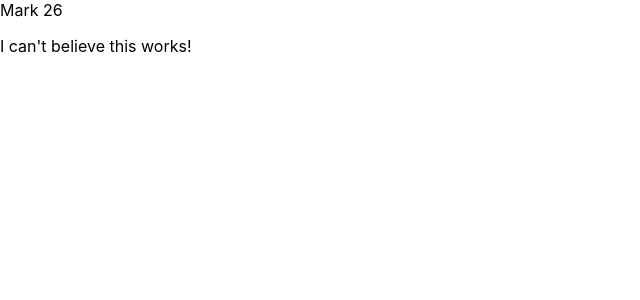
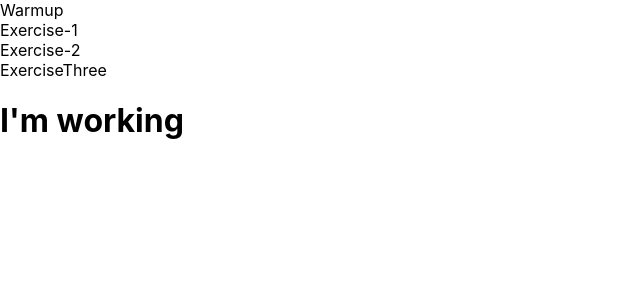
Before and after one commit to MarkGiddings202/React, a React (Create React App) app in the folder practice-app/: page / in a window 1280 px wide. Shown: the top 300 px of the page, without its empty margins (0-640 px from the left). Built offline with nearby package versions, Linux system fonts and the light colour scheme.

Commit message:
Component-setup

```diff
--- a/practice-app/src/App.js
+++ b/practice-app/src/App.js
@@ -1,10 +1,19 @@
 import React from "react";
+import Warmup from "./Stateless-Components/Warmup";
+import ExerciseOne from "./Stateless-Components/Exercise-1";
+import ExerciseTwo from "./Stateless-Components/Exercise-2";
+import ExerciseThree from "./Stateless-Components/Exercise-3";
 
 function App() {
-let str = " Mark "
-let num = 26
-let p = <p>I can't believe this works!</p>
-return [str, num, p]
+  return (
+    <>
+      <Warmup />
+      <ExerciseOne />
+      <ExerciseTwo />
+      <ExerciseThree />
+      <h1>I'm working</h1>
+    </>
+  );
 }
 
 export default App;
--- a/practice-app/src/Stateless-Components/Exercise-1.jsx
+++ b/practice-app/src/Stateless-Components/Exercise-1.jsx
@@ -1,3 +1,13 @@
+import React from 'react'
+
+function ExerciseOne() {
+  return (
+    <div>Exercise-1</div>
+  )
+}
+
+export default ExerciseOne
+
 /*
     1. Create a new React project using Vite
 
--- a/practice-app/src/Stateless-Components/Exercise-2.jsx
+++ b/practice-app/src/Stateless-Components/Exercise-2.jsx
@@ -1,3 +1,12 @@
+import React from 'react'
+
+function ExerciseTwo() {
+  return (
+    <div>Exercise-2</div>
+  )
+}
+
+export default ExerciseTwo
 /*
     1. Create a new React project using Vite
 
--- a/practice-app/src/Stateless-Components/Exercise-3.jsx
+++ b/practice-app/src/Stateless-Components/Exercise-3.jsx
@@ -1,3 +1,12 @@
+import React from 'react'
+
+function ExerciseThree() {
+  return (
+    <div>ExerciseThree</div>
+  )
+}
+
+export default ExerciseThree
 /*
     1. Create a new React project using Vite
 
--- a/practice-app/src/Stateless-Components/Warmup.jsx
+++ b/practice-app/src/Stateless-Components/Warmup.jsx
@@ -1,3 +1,12 @@
+import React from 'react'
+
+function Warmup() {
+  return (
+    <div>Warmup</div>
+  )
+}
+
+export default Warmup
 /*
     1. Create a new React project using Vite
 
```
Also changed, not shown: practice-app/src/Stateless-Components/BONUS.jsx (+9 -0 lines).
